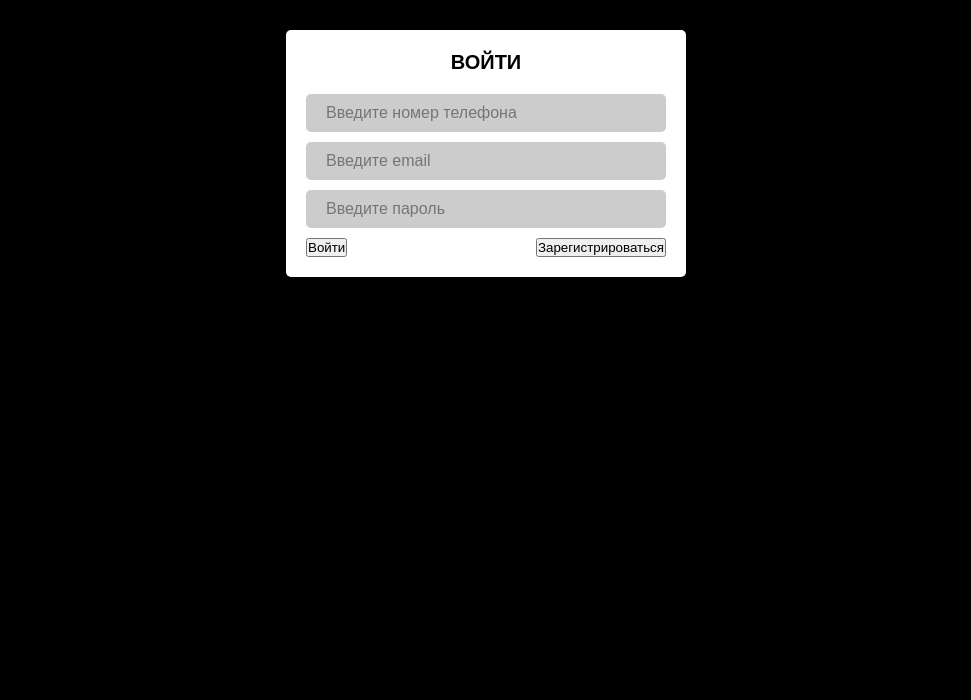
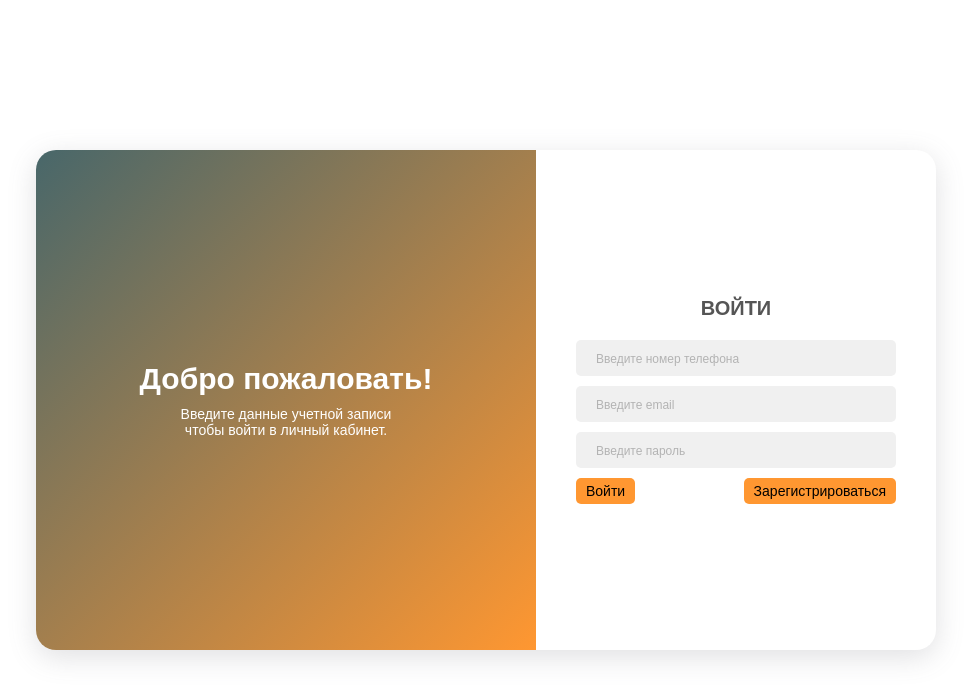
Before and after one commit to DoccHik/React-authorization, a React (Vite) app: page / in a window 1280 px wide. Shown: the top 700 px of the page, without its empty margins (154-1125 px from the left). Built offline with nearby package versions, Linux system fonts and the light colour scheme.

Commit message:
Сверстана форма авторизации

```diff
--- a/src/App.module.css
+++ b/src/App.module.css
@@ -1,15 +1,53 @@
+.auth-box {
+  display: flex;
+  justify-content: center;
+  align-items: center;
+  border-radius: 20px;
+  overflow: hidden;
+  box-shadow: rgba(100, 100, 111, 0.2) 0px 7px 29px 0px;
+}
+
+.auth-gradient {
+  display: flex;
+  align-items: center;
+  flex-direction: column;
+  justify-content: center;
+  min-width: 500px;
+  min-height: 500px;
+  height: 100%;
+  background: rgba(255, 151, 49, 1);
+  background: linear-gradient(
+    315deg,
+    rgba(255, 151, 49, 1),
+    rgba(72, 103, 106, 1)
+  );
+}
+
+.auth-gradient h1 {
+  font-size: 30px;
+  /* text-align: center; */
+  color: #fff;
+  margin: 0px 0px 10px 0px;
+}
+.auth-gradient p {
+  max-width: 250px;
+  font-size: 14px;
+  text-align: center;
+  color: #fff;
+}
+
 .auth-form {
   background-color: #fff;
-  max-width: 400px;
+  width: 400px;
   display: flex;
   flex-direction: column;
-  padding: 20px;
-  margin: 30px auto 30px auto;
+  padding: 40px;
+  /* margin: 30px auto 30px auto; */
   border-radius: 5px;
 }
 
 .auth-form__title {
-  color: #000;
+  /* color: #000; */
   text-transform: uppercase;
   text-align: center;
   font-size: 20px;
--- a/src/App.tsx
+++ b/src/App.tsx
@@ -5,7 +5,7 @@ import { InputCustom } from "./ui/InputCustom/InputCustom";
 import { ButtonCustom } from "./ui/ButtonCustom/Button";
 import { Auth } from "./screens/auth/auth";
 
-// TODO: 1 - сверстать форму авторизации.
+// TODO: 1 - Cверстать форму авторизации.
 // TODO: 2 - Изучить авторизацию на Firebase(поэтапно =) ).
 // TODO: 3 - Изучить быстрый курс по TypeScript
 // TODO: 4 - Прочитать Promise
@@ -16,6 +16,14 @@ function App() {
   const [password, setPassword] = useState<string>("");
   return (
     <div className="container">
+      <div className="wrapper">
+        <div className={styles["auth-box"]}>
+          <div className={styles["auth-gradient"]}>
+            <h1 className={styles["auth-gradient__title"]}>
+              Добро пожаловать!
+            </h1>
+            <p>Введите данные учетной записи чтобы войти в личный кабинет.</p>
+          </div>
           <div className={styles["auth-form"]}>
             <h1 className={styles["auth-form__title"]}>Войти</h1>
             <InputCustom
@@ -38,8 +46,10 @@ function App() {
               <ButtonCustom title="Войти" onClick={() => alert("Войти)")} />
               <ButtonCustom
                 title="Зарегистрироваться"
-            onClick={() => alert("Войти)")}
+                onClick={() => alert("Зарегестрироваться)")}
               />
+            </div>
+          </div>
         </div>
       </div>
     </div>
--- a/src/index.css
+++ b/src/index.css
@@ -6,14 +6,20 @@
 
 body {
   font-family: Arial, "Helvetica Neue", Helvetica, sans-serif;
-  background-color: #000;
-  color: #fff;
+  background-color: #fff;
+  color: #555;
   font-size: 14px;
   font-weight: 400;
-  line-height: 24px;
 }
 .container {
   max-width: 1230px;
   padding: 0 15px;
   margin: 0 auto;
 }
+
+.wrapper {
+  display: flex;
+  justify-content: center;
+  align-items: center;
+  min-height: 100vh;
+}
--- /dev/null
+++ b/src/ui/ButtonCustom/Button.module.css
@@ -0,0 +1,10 @@
+.custom-button {
+  background-color: rgba(255, 151, 49, 1);
+  border: none;
+  /* padding: 10px 15px; */
+  font-size: 14px;
+  margin: 0px 0px 0px 0px;
+  padding: 5px 10px 5px 10px;
+  border-radius: 5px;
+  cursor: pointer;
+}
--- a/src/ui/ButtonCustom/Button.tsx
+++ b/src/ui/ButtonCustom/Button.tsx
@@ -1,3 +1,5 @@
+import styles from "./Button.module.css";
+
 interface IButtonCustom {
   title: string;
   onClick: () => void;
@@ -7,5 +9,9 @@ export const ButtonCustom: React.FunctionComponent<IButtonCustom> = ({
   title,
   onClick,
 }) => {
-  return <button onClick={onClick}>{title}</button>;
+  return (
+    <button className={styles["custom-button"]} onClick={onClick}>
+      {title}
+    </button>
+  );
 };
--- a/src/ui/InputCustom/InputCustom.module.css
+++ b/src/ui/InputCustom/InputCustom.module.css
@@ -1,10 +1,16 @@
 .input-custom {
-  background-color: #ccc;
+  background-color: #f0f0f0;
   padding: 10px 20px;
   border: none;
-  font-size: 16px;
+  font-size: 14px;
   font-weight: 400;
   outline: none;
   margin: 0px 0px 10px 0px;
   border-radius: 5px;
+  color: #555;
 }
+
+.input-custom::placeholder {
+  font-size: 12px;
+  color: #b3b3b3;
+}
--- a/src/ui/InputCustom/InputCustom.tsx
+++ b/src/ui/InputCustom/InputCustom.tsx
@@ -5,13 +5,13 @@ interface IInputCustom {
   value: string;
   onChange: (e: React.ChangeEvent<HTMLInputElement>) => void; // пусто
   placeholder?: string;
-  // type: string;
+  // FIXME: type
 }
 export const InputCustom: React.FunctionComponent<IInputCustom> = ({
   value,
   onChange,
   placeholder = "",
-  // type,
+  // FIXME: type
 }) => {
   return (
     <input
```
Lines whose indentation alone changed are shown as unchanged.
